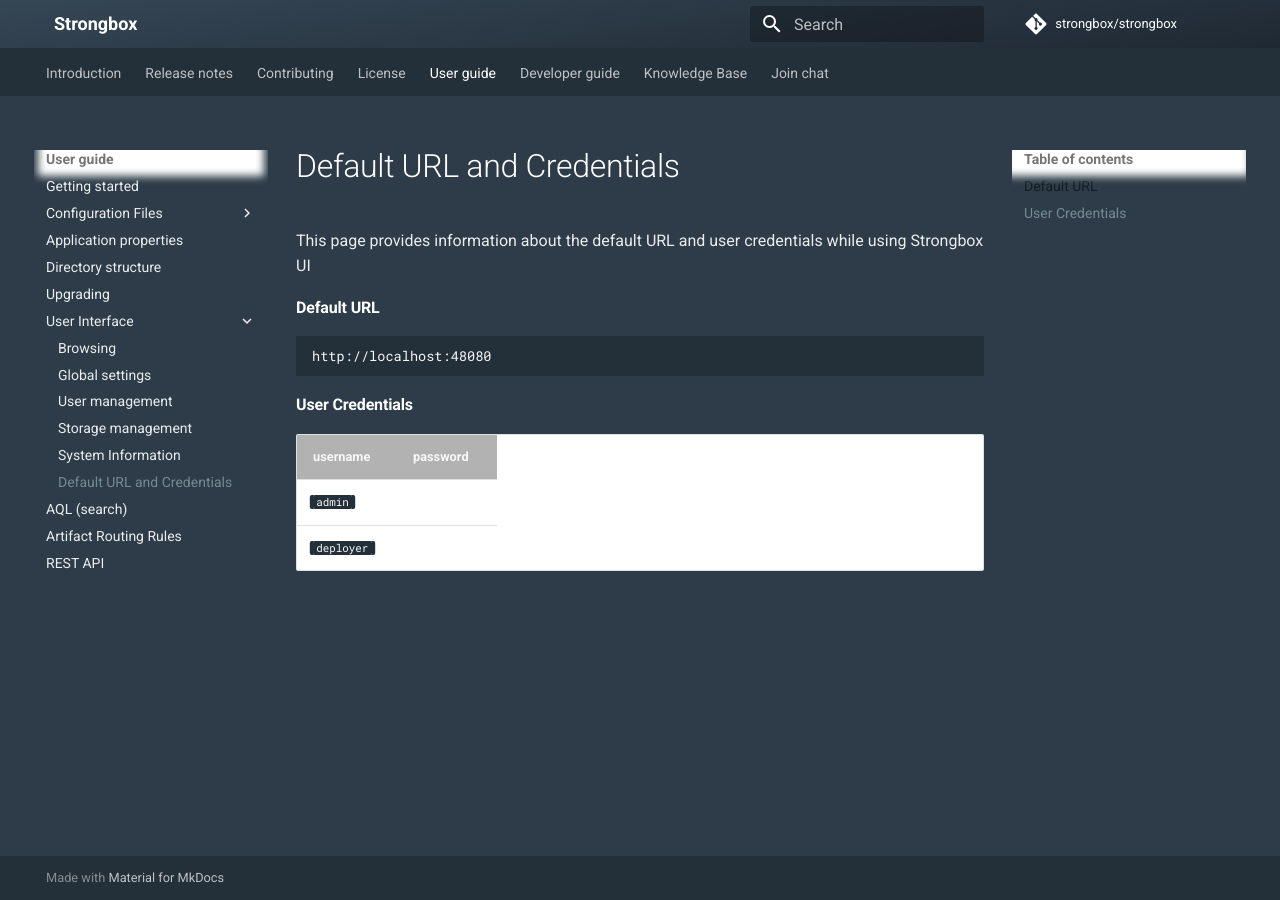
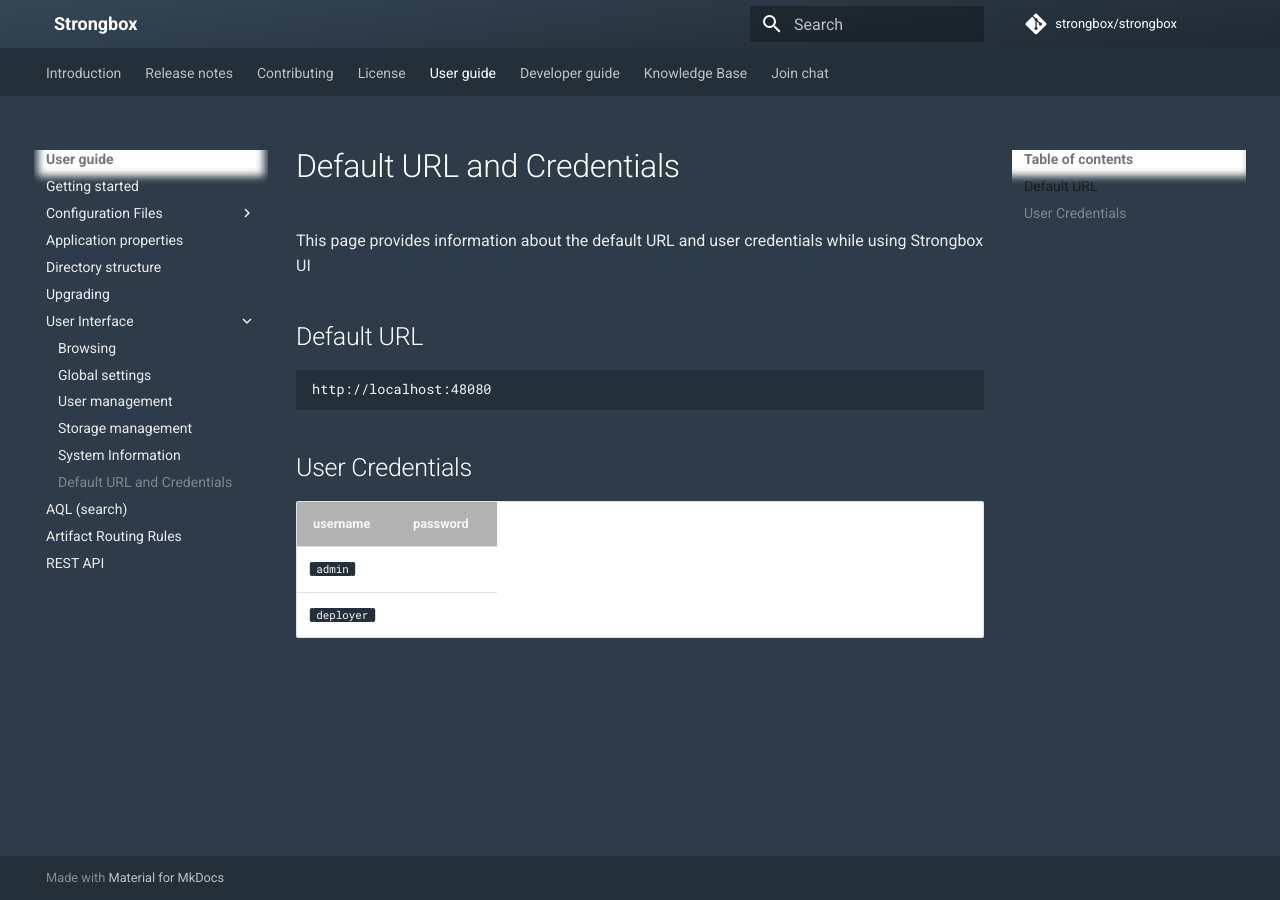
Before and after one commit to strongbox/strongbox-docs, an MkDocs documentation site: the page built from docs/user-guide/ui/default-url-users.md, in a window 1280 px wide. Built offline with MkDocs 1.6.1 and Material for MkDocs 9.7.7, drawn with Linux system fonts in a browser that asks for light colours; comment, search, counter and statistics services are not loaded.

````diff
--- a/docs/user-guide/ui/default-url-users.md
+++ b/docs/user-guide/ui/default-url-users.md
@@ -2,12 +2,12 @@
 
 This page provides information about the default URL and user credentials while using Strongbox UI
 
-#### Default URL
+## Default URL
  ```
  http://localhost:48080
  ```
 
-#### User Credentials
+## User Credentials
 
 | username   | password        |
 | ---------- |---------------- |
````
